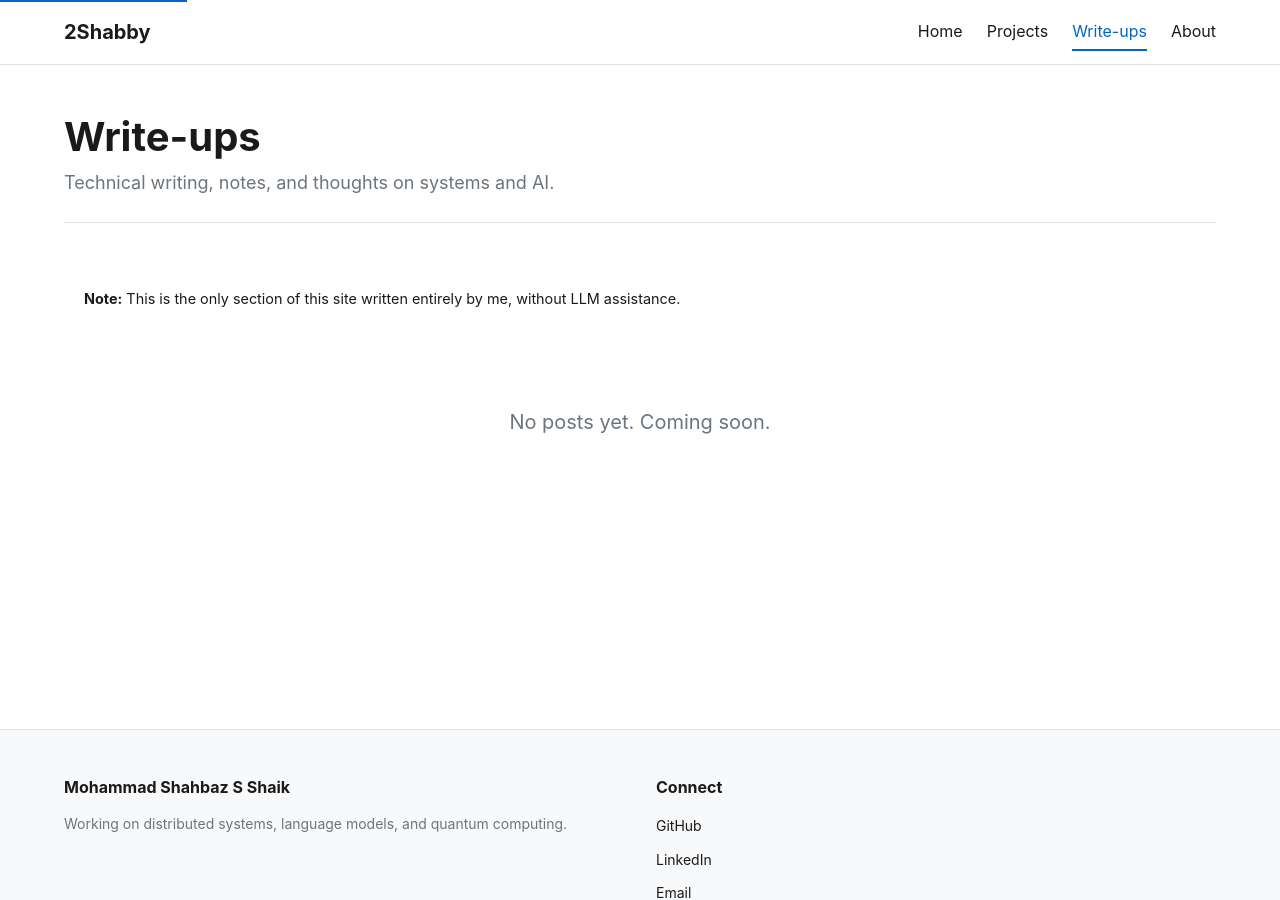
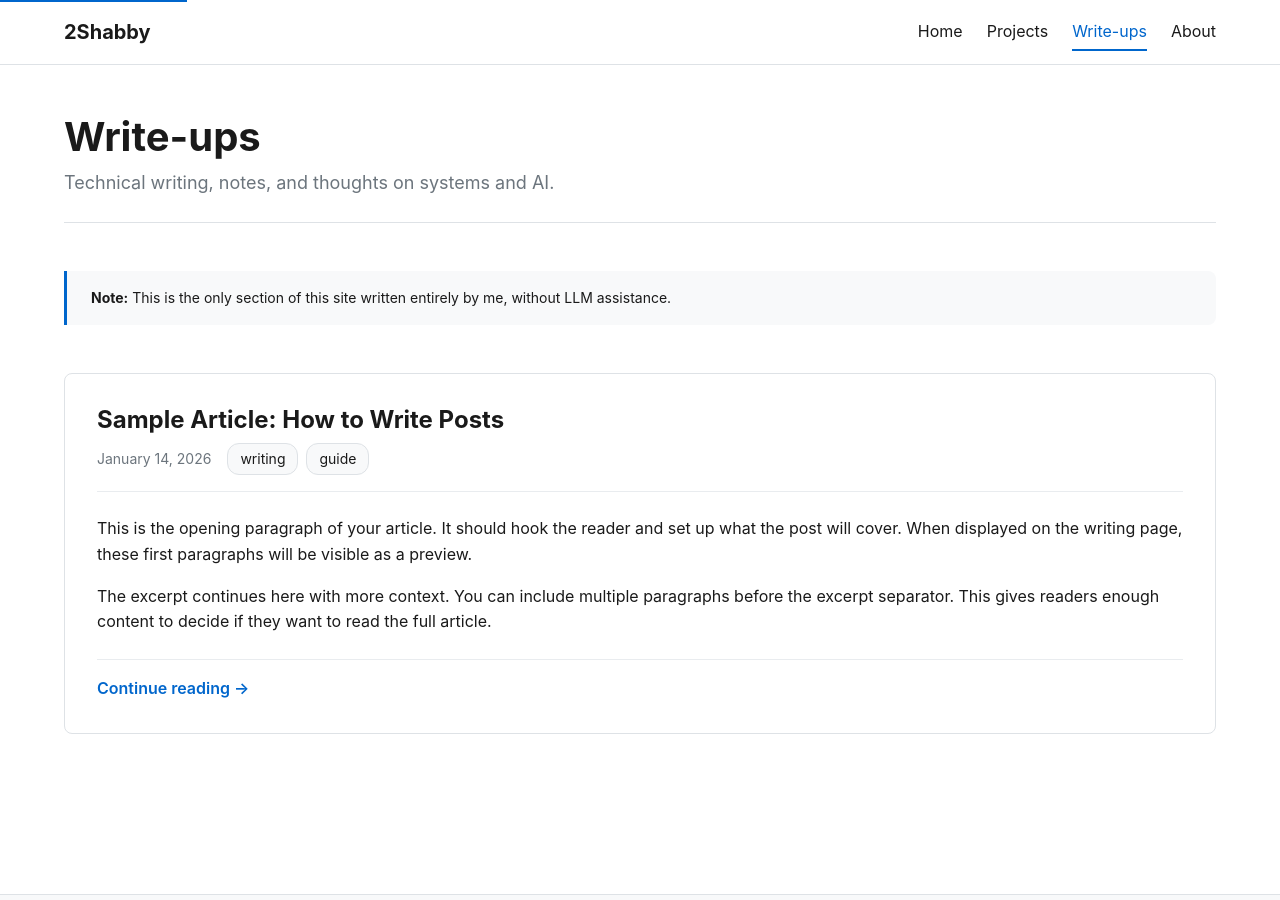
Before and after one commit to 2Shabby/2shabby.github.io, a Jekyll site: the page built from pages/writing.md, in a window 1280 px wide and 900 px high. Built offline with Jekyll 4.4.1, drawn with Linux system fonts in a browser that asks for light colours.

Commit message:
feat: Add article display infrastructure for blog/writing section
- Configure excerpt_separator in _config.yml for controlled previews
- Create _posts directory with sample article demonstrating the pattern
- Add article-preview.html include component for reusable article cards
- Update writing.md to use new article preview component
- Add CSS styles for article preview cards with visible excerpts

The infrastructure uses Jekyll's built-in posts collection as single source
of truth: content is written once in _posts/*.md files, with <!--more-->
separator controlling what appears in preview vs full view.

Co-authored-by: myclanker <myclanker@gmail.com>

````diff
--- a/_config.yml
+++ b/_config.yml
@@ -20,6 +20,10 @@ kramdown:
   syntax_highlighter: rouge
   syntax_highlighter_opts:
     default_lang: text
+
+# Excerpt Settings
+# Controls how post excerpts are generated for preview cards
+excerpt_separator: "<!--more-->"
 
 # Permalink Style
 permalink: pretty
--- /dev/null
+++ b/_includes/article-preview.html
@@ -0,0 +1,37 @@
+{% comment %}
+  Renders an article preview card with excerpt visible
+  Usage: {% include article-preview.html post=post %}
+
+  The post's excerpt (content before <!--more-->) is displayed in full,
+  giving readers substantial content before clicking through.
+{% endcomment %}
+
+<article class="article-preview">
+  <header class="article-preview-header">
+    <h2 class="article-preview-title">
+      <a href="{{ include.post.url | relative_url }}">{{ include.post.title | escape }}</a>
+    </h2>
+    <div class="article-preview-meta">
+      <time datetime="{{ include.post.date | date_to_xmlschema }}">
+        {{ include.post.date | date: "%B %d, %Y" }}
+      </time>
+      {% if include.post.tags and include.post.tags.size > 0 %}
+      <span class="article-preview-tags">
+        {% for tag in include.post.tags %}
+        {% include tag.html tag=tag %}
+        {% endfor %}
+      </span>
+      {% endif %}
+    </div>
+  </header>
+
+  <div class="article-preview-excerpt">
+    {{ include.post.excerpt }}
+  </div>
+
+  <footer class="article-preview-footer">
+    <a href="{{ include.post.url | relative_url }}" class="article-read-more">
+      Continue reading <span aria-hidden="true">&rarr;</span>
+    </a>
+  </footer>
+</article>
--- /dev/null
+++ b/_posts/2026-01-14-sample-article.md
@@ -0,0 +1,44 @@
+---
+title: "Sample Article: How to Write Posts"
+date: 2026-01-14
+tags:
+  - writing
+  - guide
+description: "A template demonstrating the article structure for this blog."
+---
+
+This is the opening paragraph of your article. It should hook the reader and set up what the post will cover. When displayed on the writing page, these first paragraphs will be visible as a preview.
+
+The excerpt continues here with more context. You can include multiple paragraphs before the excerpt separator. This gives readers enough content to decide if they want to read the full article.
+
+<!--more-->
+
+## The Full Article Begins Here
+
+Everything after the `<!--more-->` separator will only be visible when the reader clicks through to the full article view. This maintains a single source of truth: you write once, and Jekyll automatically handles both the preview and full content.
+
+### Why This Pattern Works
+
+1. **Single Source of Truth**: The article content lives in one file
+2. **Automatic Excerpts**: Jekyll extracts everything before `<!--more-->`
+3. **Clean URLs**: Articles get pretty permalinks like `/writing/sample-article/`
+4. **Consistent Styling**: The same CSS handles both preview and full view
+
+### Writing Tips
+
+When writing your articles:
+
+- Put your best content in the first few paragraphs
+- Use the `<!--more-->` separator after 2-3 paragraphs
+- Add meaningful tags for categorization
+- Include a description for SEO and social sharing
+
+```python
+# You can include code blocks
+def hello_world():
+    print("Code highlighting works too!")
+```
+
+## Conclusion
+
+This template shows how the blog infrastructure works. Delete this sample and start writing your own posts!
--- a/assets/css/site.css
+++ b/assets/css/site.css
@@ -634,6 +634,118 @@ ul, ol {
 }
 
 /* ============================================================================
+   ARTICLE PREVIEW CARDS (Writing Page)
+   ========================================================================== */
+
+.writing-note {
+  background: var(--color-bg-alt);
+  border-left: 3px solid var(--color-primary);
+  padding: var(--space-md) var(--space-lg);
+  margin-bottom: var(--space-2xl);
+  font-size: var(--font-size-sm);
+  border-radius: 0 var(--radius-md) var(--radius-md) 0;
+}
+
+.articles-list {
+  display: flex;
+  flex-direction: column;
+  gap: var(--space-2xl);
+}
+
+.articles-empty {
+  text-align: center;
+  padding: var(--space-3xl) 0;
+}
+
+.articles-empty p {
+  font-size: var(--font-size-xl);
+  color: var(--color-text-muted);
+}
+
+.article-preview {
+  padding: var(--space-xl);
+  border: 1px solid var(--color-border);
+  border-radius: var(--radius-md);
+  background-color: var(--color-bg);
+  transition: box-shadow var(--transition-fast), border-color var(--transition-fast);
+}
+
+.article-preview:hover {
+  box-shadow: 0 4px 12px var(--color-shadow);
+  border-color: var(--color-primary);
+}
+
+.article-preview-header {
+  margin-bottom: var(--space-lg);
+  padding-bottom: var(--space-md);
+  border-bottom: 1px solid var(--color-border-light);
+}
+
+.article-preview-title {
+  margin: 0 0 var(--space-sm);
+  font-size: 1.5rem;
+}
+
+.article-preview-title a {
+  color: var(--color-text);
+  text-decoration: none;
+  transition: color var(--transition-fast);
+}
+
+.article-preview-title a:hover {
+  color: var(--color-primary);
+  text-decoration: none;
+}
+
+.article-preview-meta {
+  display: flex;
+  align-items: center;
+  gap: var(--space-md);
+  flex-wrap: wrap;
+  color: var(--color-text-muted);
+  font-size: var(--font-size-sm);
+}
+
+.article-preview-tags {
+  display: flex;
+  gap: var(--space-sm);
+  flex-wrap: wrap;
+}
+
+.article-preview-excerpt {
+  margin-bottom: var(--space-lg);
+  line-height: var(--line-height-base);
+}
+
+.article-preview-excerpt p {
+  margin-bottom: var(--space-md);
+}
+
+.article-preview-excerpt p:last-child {
+  margin-bottom: 0;
+}
+
+.article-preview-footer {
+  padding-top: var(--space-md);
+  border-top: 1px solid var(--color-border-light);
+}
+
+.article-read-more {
+  display: inline-flex;
+  align-items: center;
+  gap: var(--space-xs);
+  font-weight: 600;
+  color: var(--color-primary);
+  text-decoration: none;
+  transition: gap var(--transition-fast);
+}
+
+.article-read-more:hover {
+  gap: var(--space-sm);
+  text-decoration: none;
+}
+
+/* ============================================================================
    FOOTER
    ========================================================================== */
 
--- a/pages/writing.md
+++ b/pages/writing.md
@@ -5,31 +5,18 @@ description: Technical writing, notes, and thoughts on systems and AI.
 permalink: /writing/
 ---
 
-<aside style="background: var(--color-surface); border-left: 3px solid var(--color-accent); padding: 1rem 1.25rem; margin-bottom: 2rem; font-size: 0.9rem;">
+<aside class="writing-note">
   <strong>Note:</strong> This is the only section of this site written entirely by me, without LLM assistance.
 </aside>
 
 {% if site.posts.size > 0 %}
-<div class="posts-list">
+<div class="articles-list">
   {% for post in site.posts %}
-  <article class="post-preview">
-    <header>
-      <h2><a href="{{ post.url | relative_url }}">{{ post.title | escape }}</a></h2>
-      <div class="post-meta">
-        <time datetime="{{ post.date | date_to_xmlschema }}">{{ post.date | date: "%B %d, %Y" }}</time>
-      </div>
-    </header>
-    {% if post.excerpt %}
-    <p>{{ post.excerpt | strip_html | truncate: 200 }}</p>
-    {% endif %}
-    <a href="{{ post.url | relative_url }}">Read more &rarr;</a>
-  </article>
+  {% include article-preview.html post=post %}
   {% endfor %}
 </div>
 {% else %}
-<div style="text-align: center; padding: 3rem 0;">
-  <p style="font-size: 1.25rem; color: var(--color-text-muted);">
-    No posts yet. Coming soon.
-  </p>
+<div class="articles-empty">
+  <p>No posts yet. Coming soon.</p>
 </div>
 {% endif %}
````
